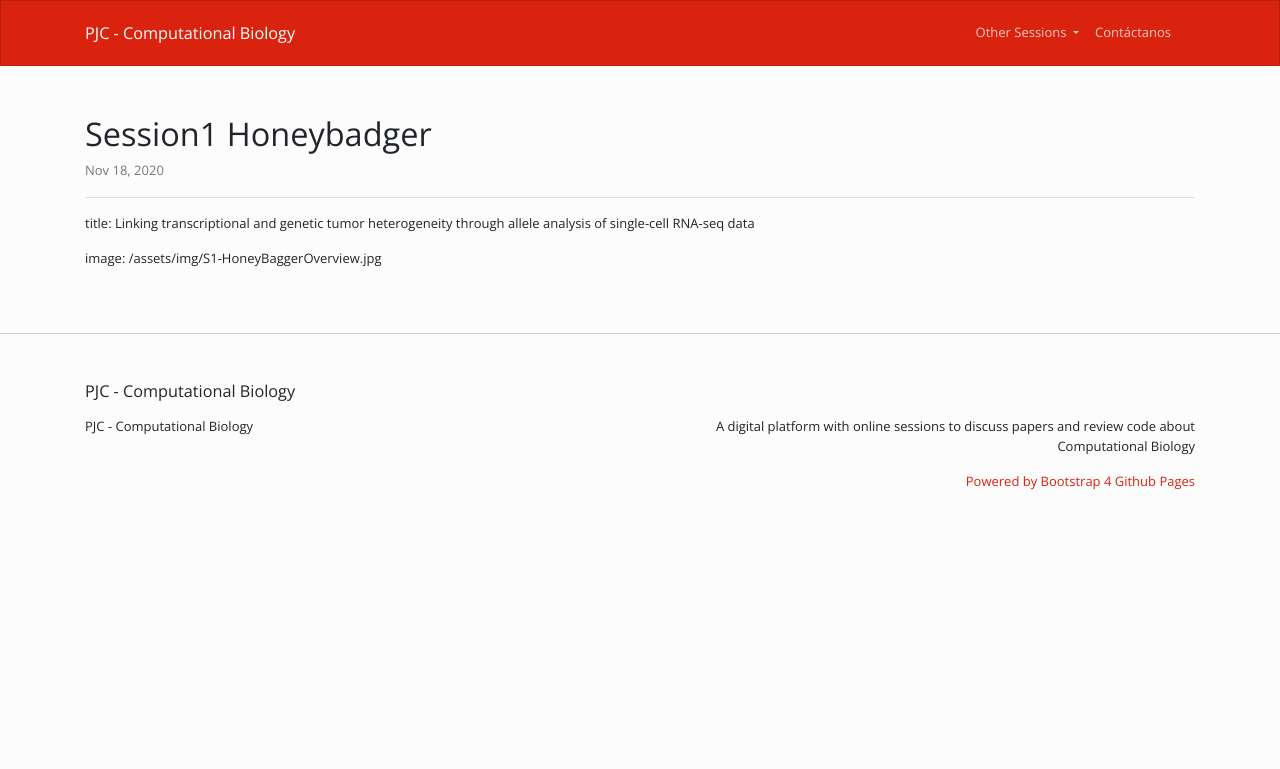
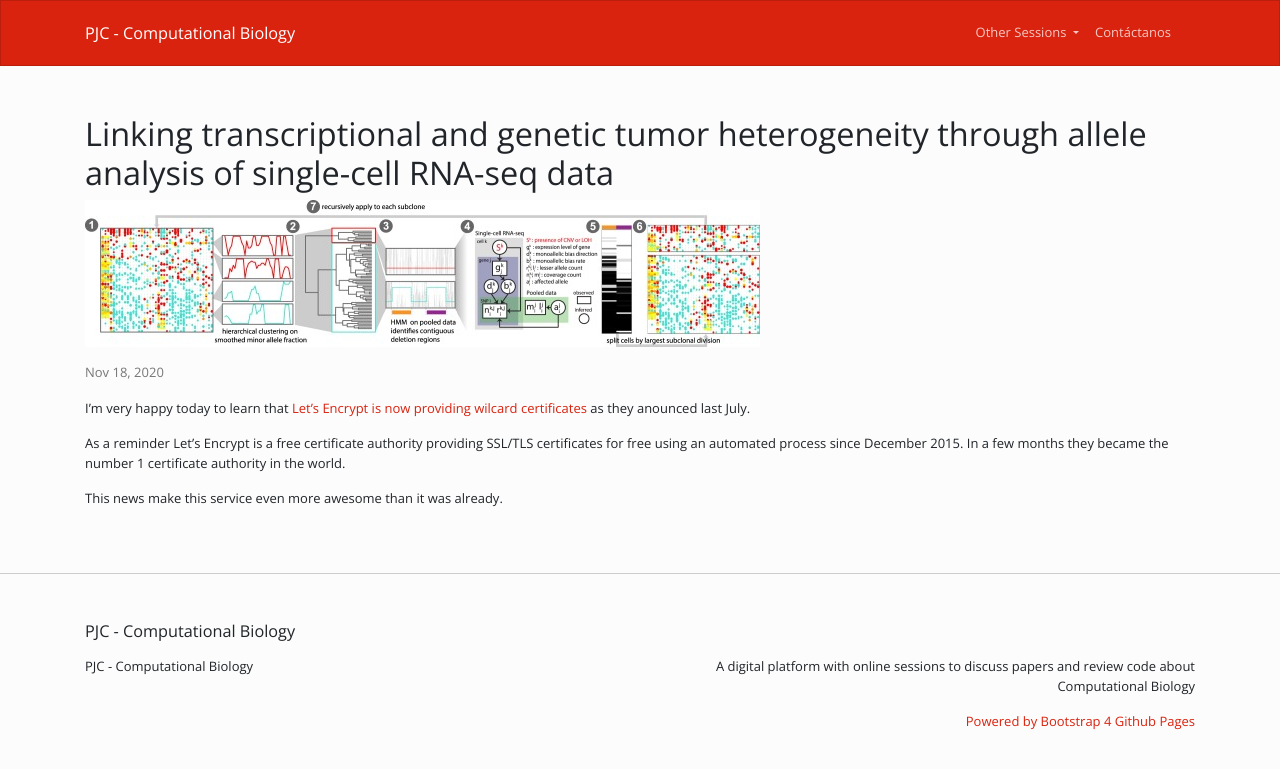
Before and after one commit to adrishg/adrishg.github.io, a Jekyll site: the page built from _posts/2020-11-18-Session1-HoneyBadger.md, in a window 1280 px wide. Shown: the top 769 px of the page. Built offline with Jekyll 4.4.1, drawn with Linux system fonts in a browser that asks for light colours; our own code applies the rules of GitHub Pages for plain Markdown files.

Commit message:
add post version 0 session 1

```diff
--- a/_posts/2020-11-18-Session1-HoneyBadger.md
+++ b/_posts/2020-11-18-Session1-HoneyBadger.md
@@ -2,3 +2,10 @@
 title: Linking transcriptional and genetic tumor heterogeneity through allele analysis of single-cell RNA-seq data
 
 image: /assets/img/S1-HoneyBaggerOverview.jpg
+---
+
+I'm very happy today to learn that [Let's Encrypt is now providing wilcard certificates](https://community.letsencrypt.org/t/acme-v2-and-wildcard-certificate-support-is-live/55579) as they anounced last July.
+
+As a reminder Let's Encrypt is a free certificate authority providing SSL/TLS certificates for free using an automated process since December 2015. In a few months they became the number 1 certificate authority in the world.
+
+This news make this service even more awesome than it was already.
```
Also changed, not shown: index.md (+0 -3 lines).
